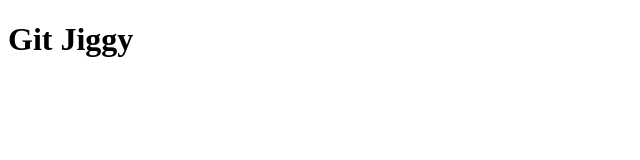
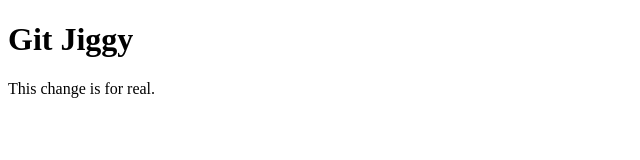
Before and after one commit to tommy-fm35/git-basics, a plain HTML site: page index.html in a window 1280 px wide. Shown: the whole page, without its empty margins (0-640 px from the left). Drawn offline with Linux system fonts and the light colour scheme.

Commit message:
Adding paragraph to index.html

```diff
--- a/index.html
+++ b/index.html
@@ -10,5 +10,7 @@
 
   <h1>Git Jiggy</h1>
 
+  <p>This change is for real.</p>
+
 </body>
 </html>
```
